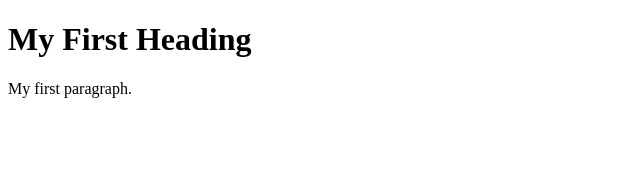
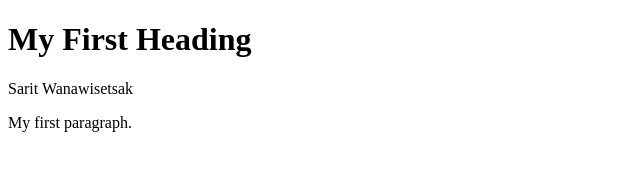
Before and after one commit to MeeSarit/meesarit.github.io, a plain HTML site: page index.html in a window 1280 px wide. Shown: the whole page, without its empty margins (0-640 px from the left). Drawn offline with Linux system fonts and the light colour scheme.

Commit message:
Update index.html

```diff
--- a/index.html
+++ b/index.html
@@ -7,6 +7,7 @@
 <body>
 
 <h1>My First Heading</h1>
+Sarit Wanawisetsak
 <p>My first paragraph.</p>
 
 </body>
```
